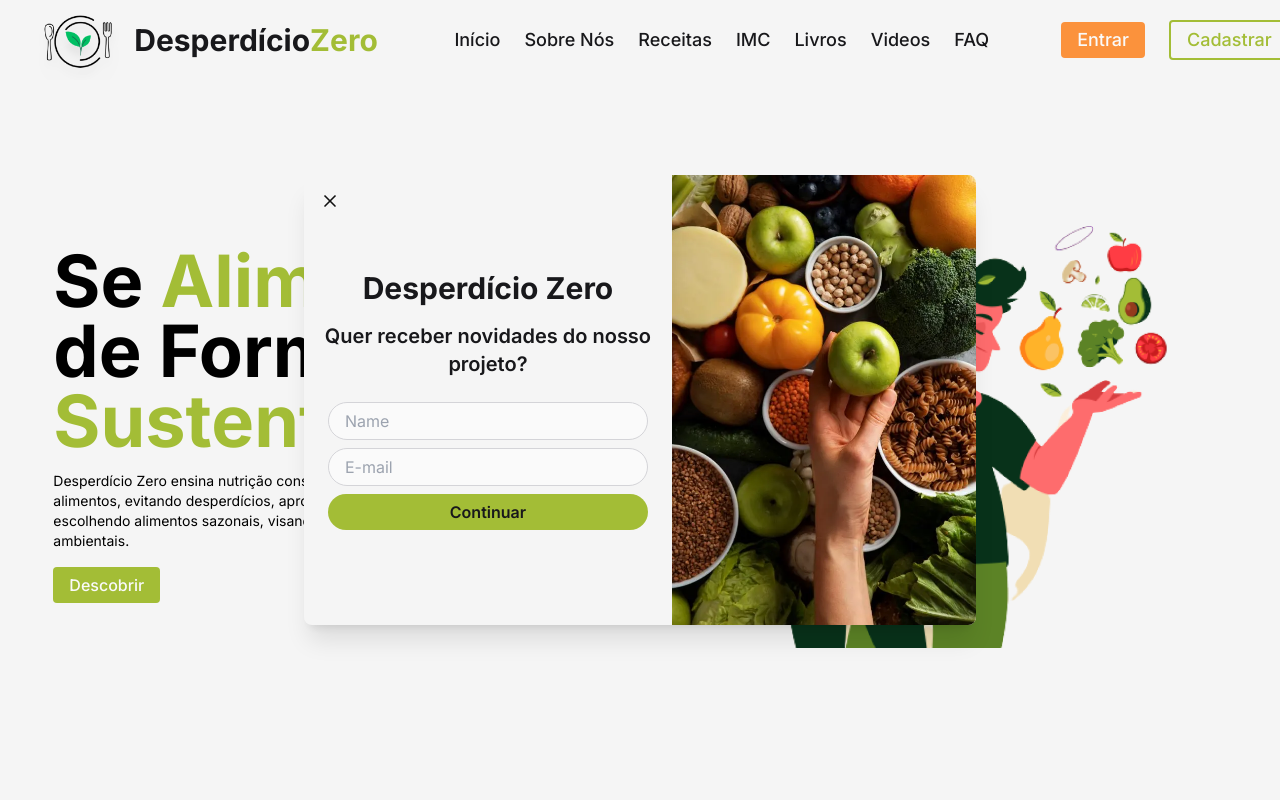
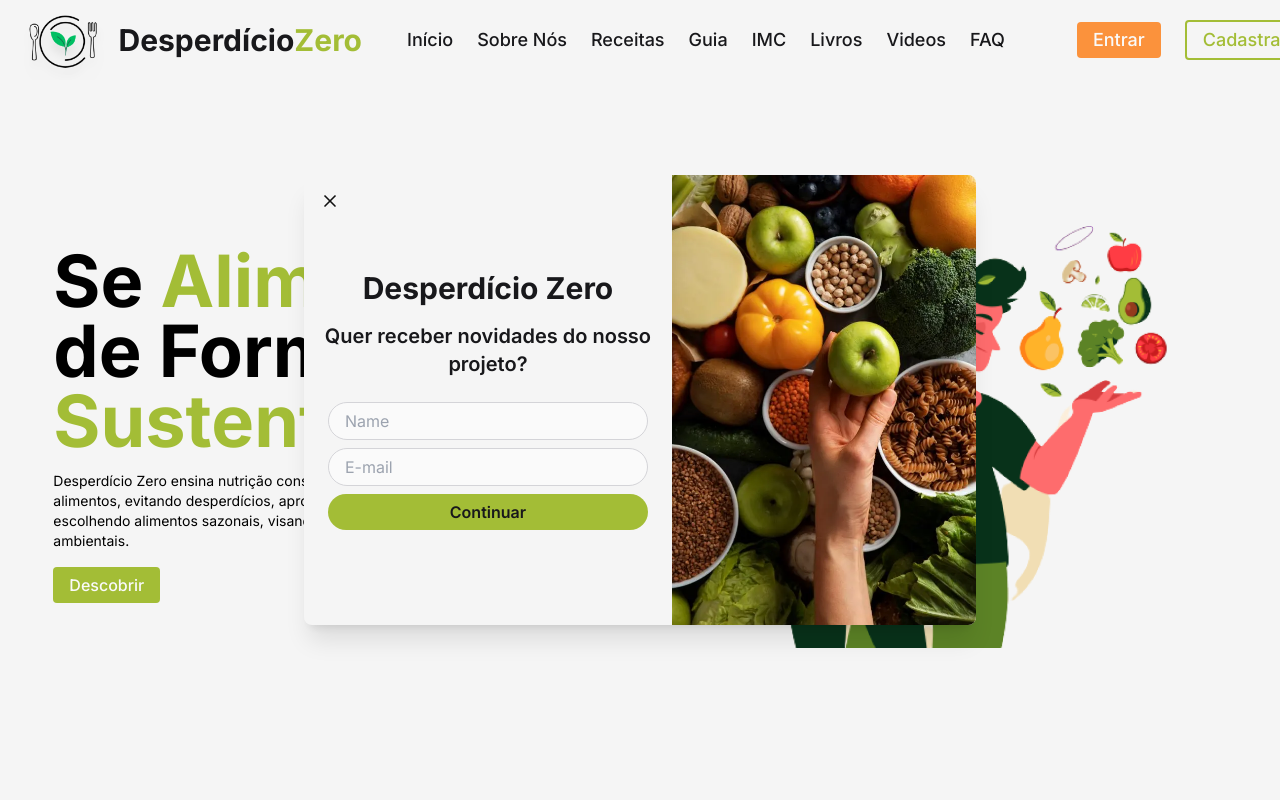
Before and after one commit to Lzinnxl007/TCC, a Next.js app: page / in a window 1280 px wide. Shown: the top 800 px of the page. Built offline with nearby package versions, Linux system fonts and the light colour scheme.

Commit message:
add guia page in header

```diff
--- a/src/app/dashboard/page.jsx
+++ b/src/app/guia/page.jsx
@@ -8,7 +8,7 @@ import Locals from '@/components/Dashboard/Locals'
 import { GetLocals } from '@/utils/dashboard/GetLocals'
 import { getLocationFromIP } from '@/utils/dashboard/GetLocation'
 
-export default async function Dashboard() {
+export default async function Guia() {
 
   const { lat, lng } = await getLocationFromIP()
   console.log(lat, lng)
@@ -46,7 +46,7 @@ export default async function Dashboard() {
         <section className="min-h-screen dark:bg-zinc-900">
             <Header/>
             <Hero/>
-            <div className="bg-[var(--light-grey)] w-full h-auto mt-14 text-zinc-900">
+            <div className="bg-[var(--light-grey)] w-full h-auto text-zinc-900">
               <div className="w-full min-h-screen translate-y-20 px-12 md:px-2 pb-40">
                 <h1 className="text-center font-bold text-4xl px-10">
                   Escolhendo Produtos Locais e Orgânicos
--- a/src/components/Dashboard/Hero.jsx
+++ b/src/components/Dashboard/Hero.jsx
@@ -1,7 +1,7 @@
 
 export default function Hero() {
     return (
-        <section className="w-screen h-[90vh]">
+        <section className="w-screen h-[90vh] mb-14">
             <div className="bg-[url(/dashboard-hero-image.jpg)] bg-cover bg-no-repeat opacity-60 bg-center w-full h-full absolute z-0"/>
             <div className="w-full h-full flex justify-center items-center opacity-100 z-30">
                 <div className="text-center z-30">
--- a/src/components/Default/Header.jsx
+++ b/src/components/Default/Header.jsx
@@ -67,6 +67,9 @@ export default function Header() {
                         <a href="/receitas">Receitas</a>
                     </li>
                     <li className="md:dark:hover:text-zinc-700  transition ">
+                        <a href="/guia">Guia</a>
+                    </li>
+                    <li className="md:dark:hover:text-zinc-700  transition ">
                         <a href="/IMC">IMC</a>
                     </li>
                     <li className="md:dark:hover:text-zinc-700  transition ">
```
